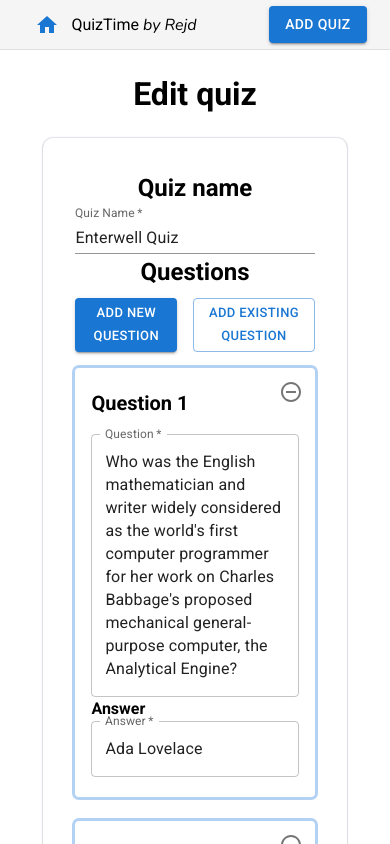
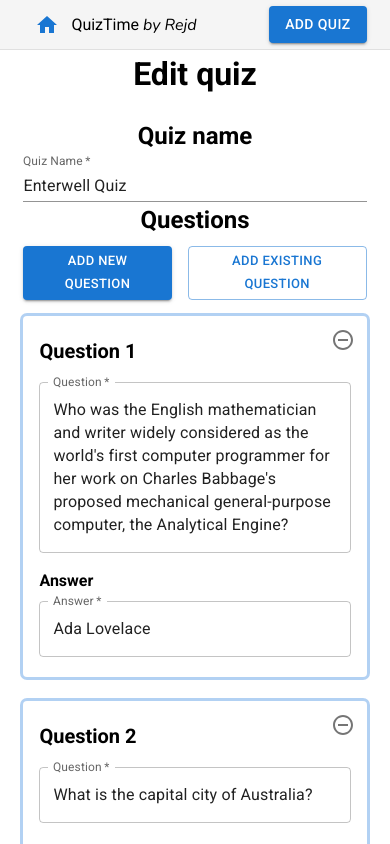
Before and after one commit to bogovich/Enterwell-QuizTime, a React (Vite) app: page /edit-quiz/1 in a window 390 px wide. Shown: the top 844 px of the page. Built offline with nearby package versions, Linux system fonts and the light colour scheme; data requests are answered from the project's data file.

Commit message:
Updated style, added some responsivity

```diff
--- a/src/components/QuizForm/QuizForm.module.scss
+++ b/src/components/QuizForm/QuizForm.module.scss
@@ -14,3 +14,10 @@
     margin-bottom: 1rem;
   }
 }
+
+@media (max-width: 450px) {
+  .quizForm {
+    box-shadow: none;
+    padding: 0;
+  }
+}
--- a/src/components/QuizForm/QuizFormQuestion/QuizFormQuestion.module.scss
+++ b/src/components/QuizForm/QuizFormQuestion/QuizFormQuestion.module.scss
@@ -5,6 +5,11 @@
   // border: 1px solid 	#C1E1C1;
   border-radius: 0.25rem;
   position: relative;
+
+  h4 {
+    margin-top: 1rem;
+    margin-bottom: 0.5rem;
+  }
 
   .title {
     font-size: 1.25rem;
--- a/src/styles/global.scss
+++ b/src/styles/global.scss
@@ -21,6 +21,7 @@ main {
 	align-items: center;
 	flex-direction: column;
 	padding: 0 6vw;
+	padding-bottom: 3rem;
 }
 
 .quiz-author {
--- a/src/views/AddQuizView/AddQuizView.module.scss
+++ b/src/views/AddQuizView/AddQuizView.module.scss
@@ -6,7 +6,6 @@
     height: 100%;
     width: 100%;
     max-width: 800px;
-    padding: 20px;
 
     h1 {
         margin-bottom: 20px;
--- a/src/views/EditQuizView/EditQuizView.module.scss
+++ b/src/views/EditQuizView/EditQuizView.module.scss
@@ -6,7 +6,6 @@
   height: 100%;
   width: 100%;
   max-width: 800px;
-  padding: 20px;
 
   h1 {
     margin-bottom: 20px;
--- a/src/views/ShowQuizView/QuestionAnswerPair/QuestionAnswerPair.module.scss
+++ b/src/views/ShowQuizView/QuestionAnswerPair/QuestionAnswerPair.module.scss
@@ -34,3 +34,18 @@
     margin-top: auto;
   }
 }
+
+@media (max-width: 450px) {
+  .questionAnswerPair {
+    padding: 0.5rem;
+
+    .question {
+      font-size: 1rem;
+    }
+
+    .answer {
+      font-size: 1.1rem;
+    }
+
+  }
+}
```
